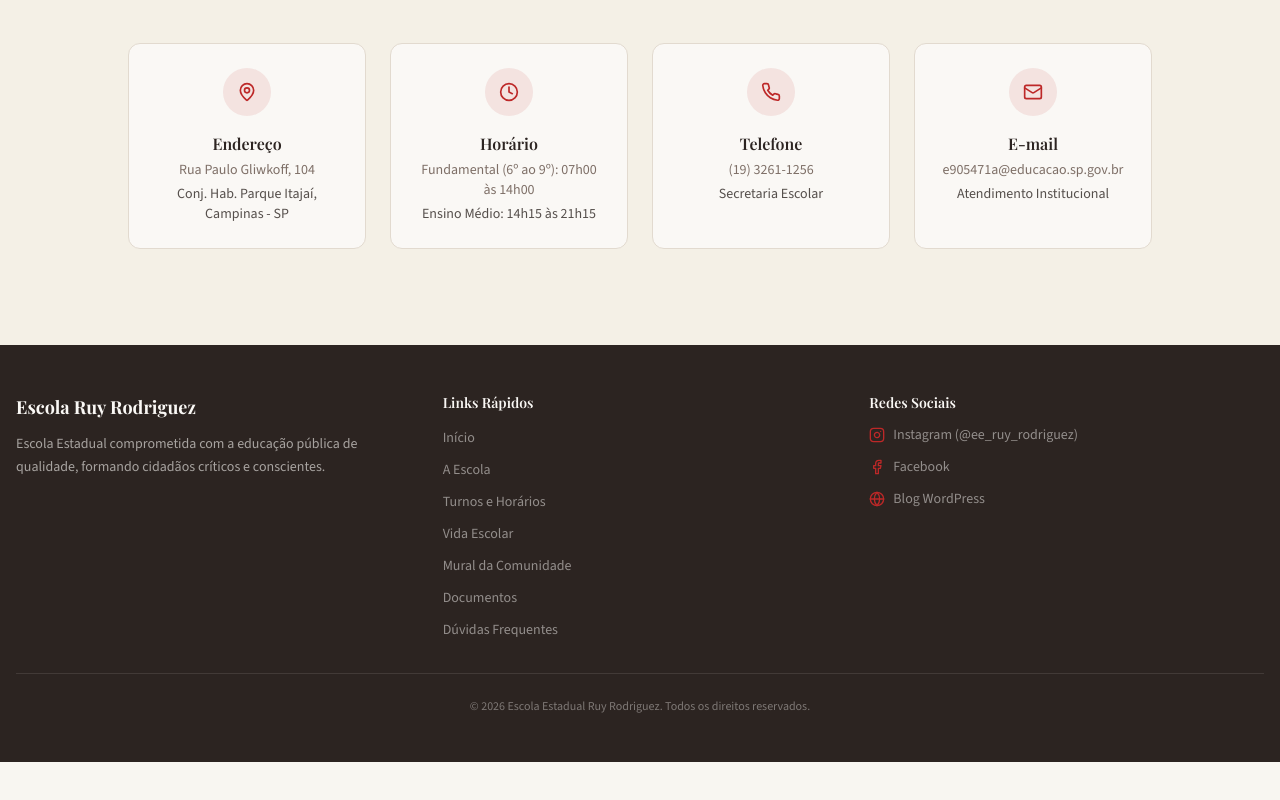
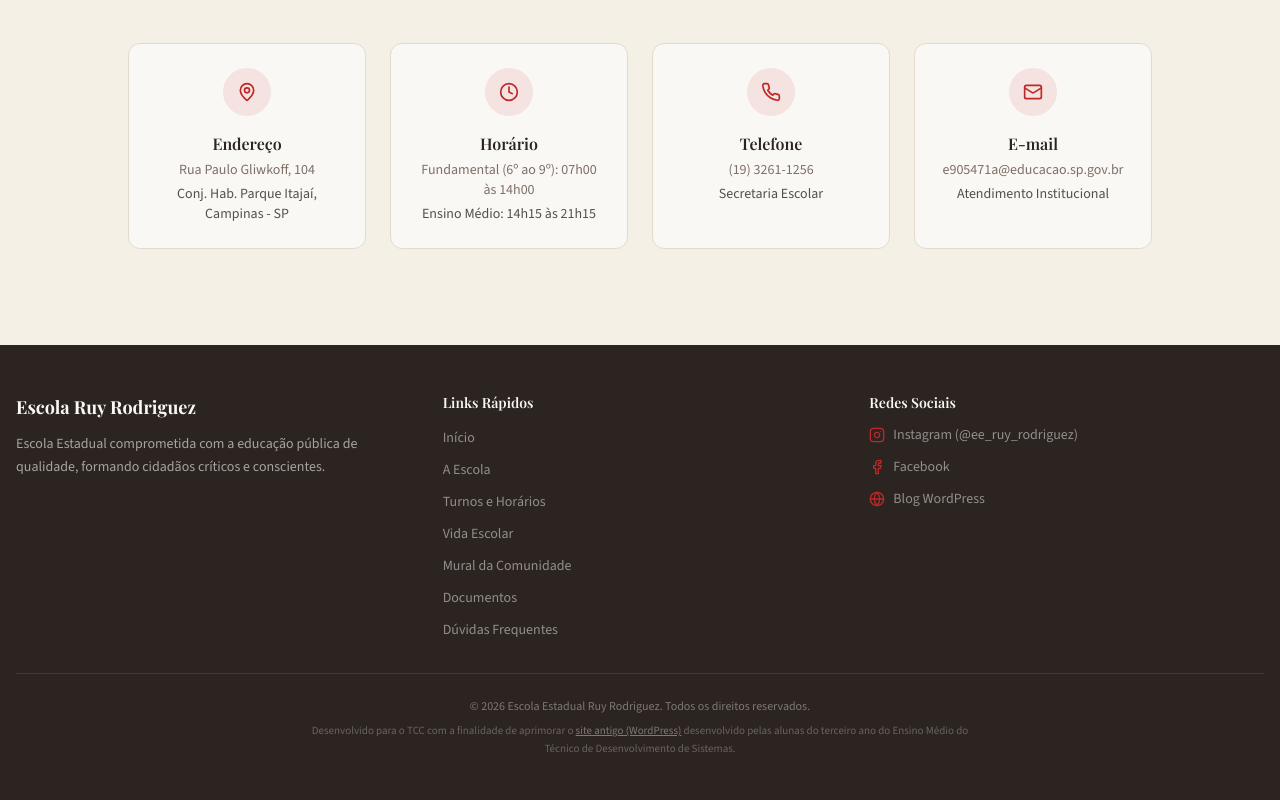
Before and after one commit to JuMariane/Ruy-rodriguez-2.0, a React (Vite) app: page / in a window 1280 px wide. Shown: the part 8480-9280 px from the top of the page. Before the commit the page ends 9242 px from the top, so only its background shows below. Built offline with nearby package versions, Linux system fonts and the light colour scheme; no server answers; the database is empty; the HTML template or start-up script is replaced by a standard one; a web font is replaced by a local one.

Commit message:
add TCC attribution text and link to old WordPress site in footer

```diff
--- a/src/components/SchoolFooter.tsx
+++ b/src/components/SchoolFooter.tsx
@@ -85,9 +85,21 @@ const SchoolFooter = () => {
           </div>
         </div>
 
-        <div className="border-t border-primary-foreground/10 pt-6 text-center">
+        <div className="border-t border-primary-foreground/10 pt-6 text-center space-y-2">
           <p className="text-xs text-primary-foreground/40 font-body">
             © {new Date().getFullYear()} Escola Estadual Ruy Rodriguez. Todos os direitos reservados.
+          </p>
+          <p className="text-[11px] text-primary-foreground/30 font-body leading-relaxed max-w-2xl mx-auto">
+            Desenvolvido para o TCC com a finalidade de aprimorar o{" "}
+            <a
+              href="https://escolaruyrodriguez.wordpress.com/"
+              target="_blank"
+              rel="noopener noreferrer"
+              className="text-primary-foreground/40 hover:text-primary underline transition-colors"
+            >
+              site antigo (WordPress)
+            </a>{" "}
+            desenvolvido pelas alunas do terceiro ano do Ensino Médio do Técnico de Desenvolvimento de Sistemas.
           </p>
         </div>
       </div>
```
